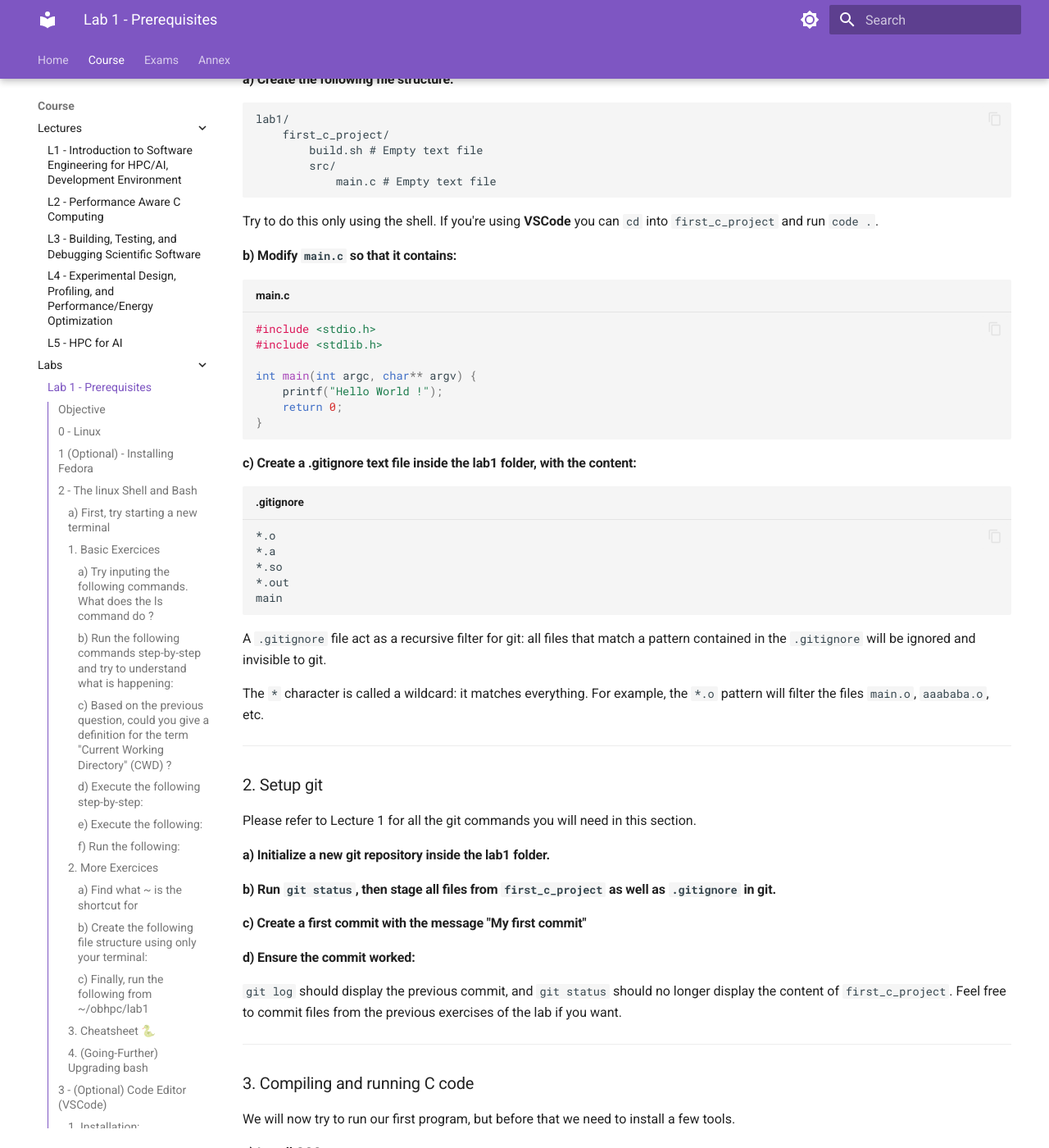
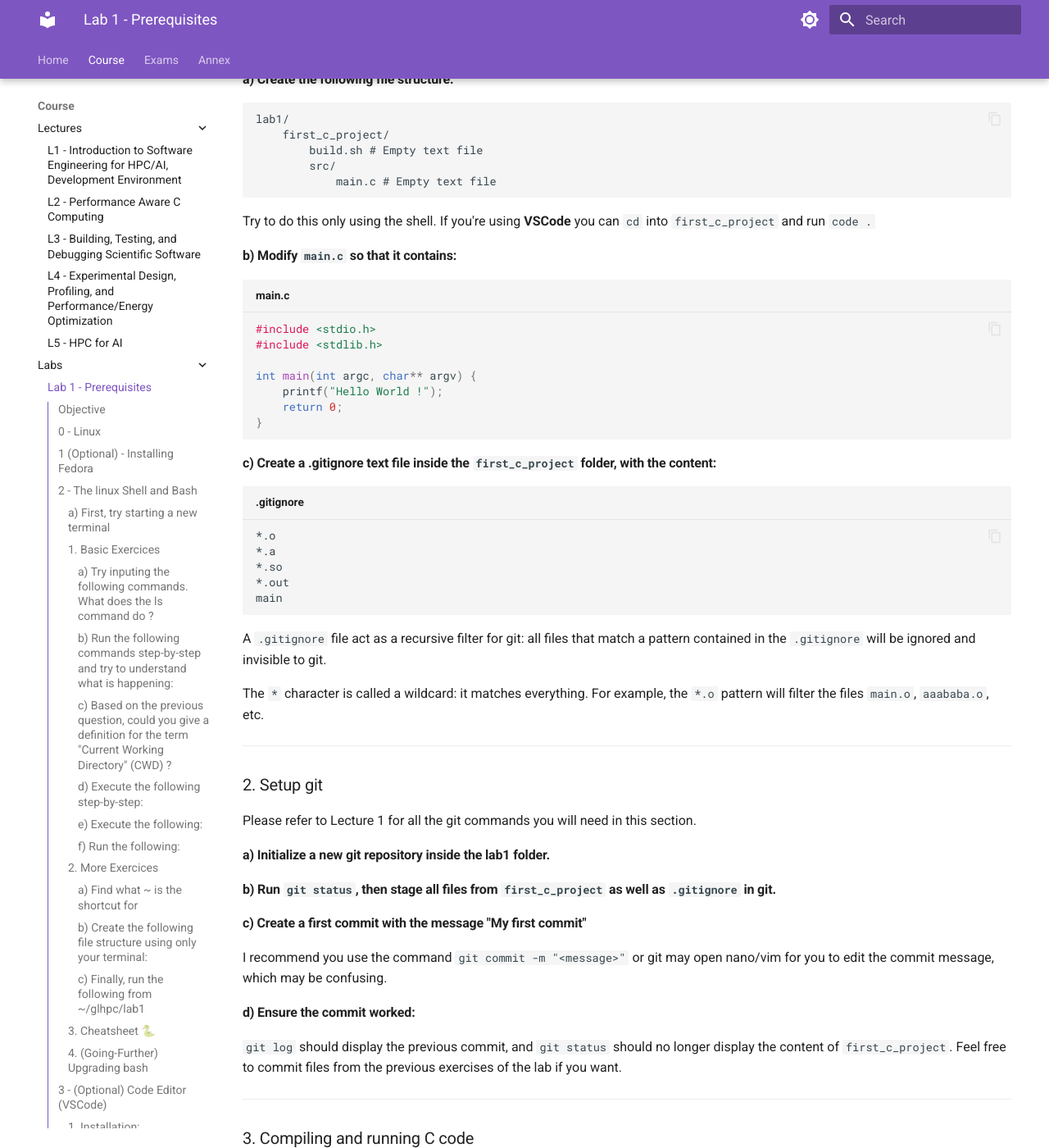
Before and after one commit to M1-CHPS/glhpc, an MkDocs documentation site: the page built from docs/lab1.md, in a window 1280 px wide and 1400 px high, scrolled down 8511 px. Shown: the whole window at 82% size. Built offline with MkDocs 1.6.1 and Material for MkDocs 9.7.7, drawn with Linux system fonts in a browser that asks for light colours; some of the changed text lies outside the part shown.

Commit message:
Lab1 replaced OBHPC with GLHPC

````diff
--- a/docs/lab1.md
+++ b/docs/lab1.md
@@ -73,9 +73,9 @@
 #### b) Run the following commands **step-by-step** and try to understand what is happening:
 ```bash
 ls
-mkdir obhpc
+mkdir glhpc
 ls
-cd ./obhpc
+cd ./glhpc
 ls
 mkdir lab1
 cd ./lab1
@@ -115,7 +115,7 @@
 
 * Did the last command (`mkdir lab1`) work ? Why not ?
 * What does `cd ..` do ? What does `..` mean ?
-* Execute these commands: `pwd`, `realpath .`, `realpath ..`, `realpath ~/obhpc/lab1/..`
+* Execute these commands: `pwd`, `realpath .`, `realpath ..`, `realpath ~/glhpc/lab1/..`
 
 #### f) Run the following:
 ```bash
@@ -151,14 +151,14 @@
         test.txt # With the text "test1"
 ```
 
-This directory should be located inside `~/obhpc/lab1/exo7`
+This directory should be located inside `~/glhpc/lab1/exo7`
 
 
 It should look something like this (the `tree` command may not be available on your shell):
 
 ![Final output](image/lab1/tree_exo7.png)
 
-#### c) Finally, run the following from `~/obhpc/lab1`
+#### c) Finally, run the following from `~/glhpc/lab1`
 
 ```bash
 cp -r ./exo7 ./exo7_copy
@@ -257,7 +257,7 @@
 
 
 ```bash
-cd ./obhpc/
+cd ./glhpc/
 code .
 ```
 
@@ -312,7 +312,7 @@
             main.c # Empty text file
 ```
 
-Try to do this only using the shell. If you're using **VSCode** you can `cd` into `first_c_project` and run `code .`.
+Try to do this only using the shell. If you're using **VSCode** you can `cd` into `first_c_project` and run `code .`
 
 #### b) Modify `main.c` so that it contains:
 
@@ -326,7 +326,7 @@
 }
 ```
 
-#### c) Create a .gitignore text file inside the lab1 folder, with the content:
+#### c) Create a .gitignore text file inside the `first_c_project` folder, with the content:
 
 ```gitignore title=".gitignore"
 *.o
@@ -349,6 +349,9 @@
 #### a) Initialize a new git repository inside the lab1 folder.
 #### b) Run `git status`, then stage all files from `first_c_project` as well as `.gitignore` in git.
 #### c) Create a first commit with the message "My first commit"
+
+I recommend you use the command `git commit -m "<message>"` or git may open nano/vim for you to edit the commit message, which may be confusing.
+
 #### d) Ensure the commit worked:
 
 `git log` should display the previous commit, and `git status` should no longer display the content of `first_c_project`. Feel free to commit files from the previous exercises of the lab if you want.
@@ -376,9 +379,12 @@
 
 #### b) Check GCC is working
 
-Run the following `gcc --version`. You should see something akin to:
+Run the following:
 
+```sh
+gcc --version
 ```
+```title="Expected output"
 gcc (GCC) 14.3.1 20250808 (Red Hat 14.3.1-3)
 Copyright (C) 2024 Free Software Foundation, Inc.
 This is free software; see the source for copying conditions.  There is NO
@@ -416,7 +422,7 @@
 ls -lah
 ```
 
-```sh title="output"
+```sh title="Expected output"
 -rw-r--r--.  1 user user   0 Aug 26 9:48 build.sh
 ```
 
@@ -446,6 +452,7 @@
 #### d) Restrict permissions so that only you (the owner) can read, write, and execute build.sh. Neither the group nor others should have any permissions.
 
 In binary:
+
 - `rwx` = 111 = 7
 - `r-x` = 101 = 5
 - `r--` = 100 = 4
````
